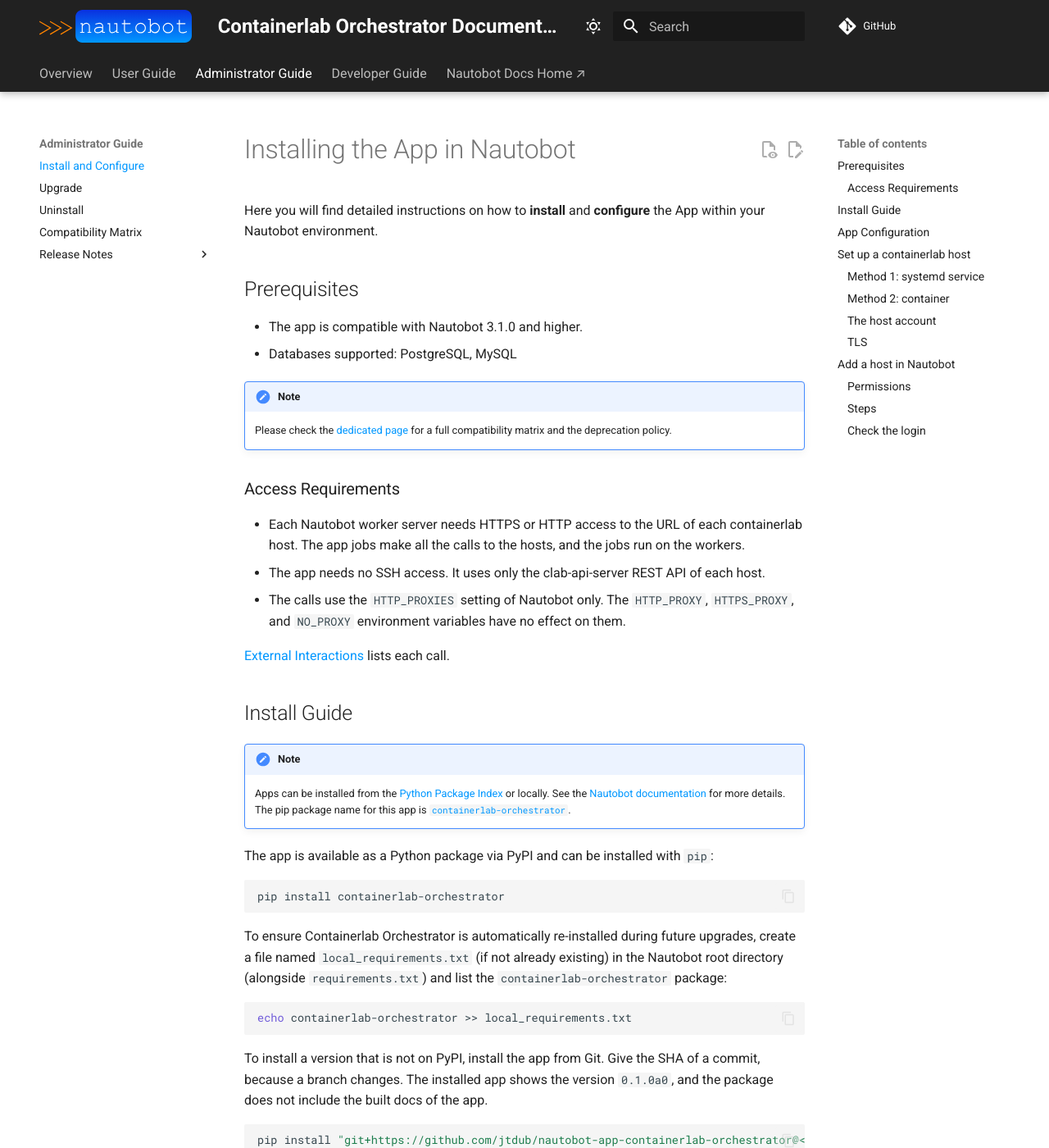
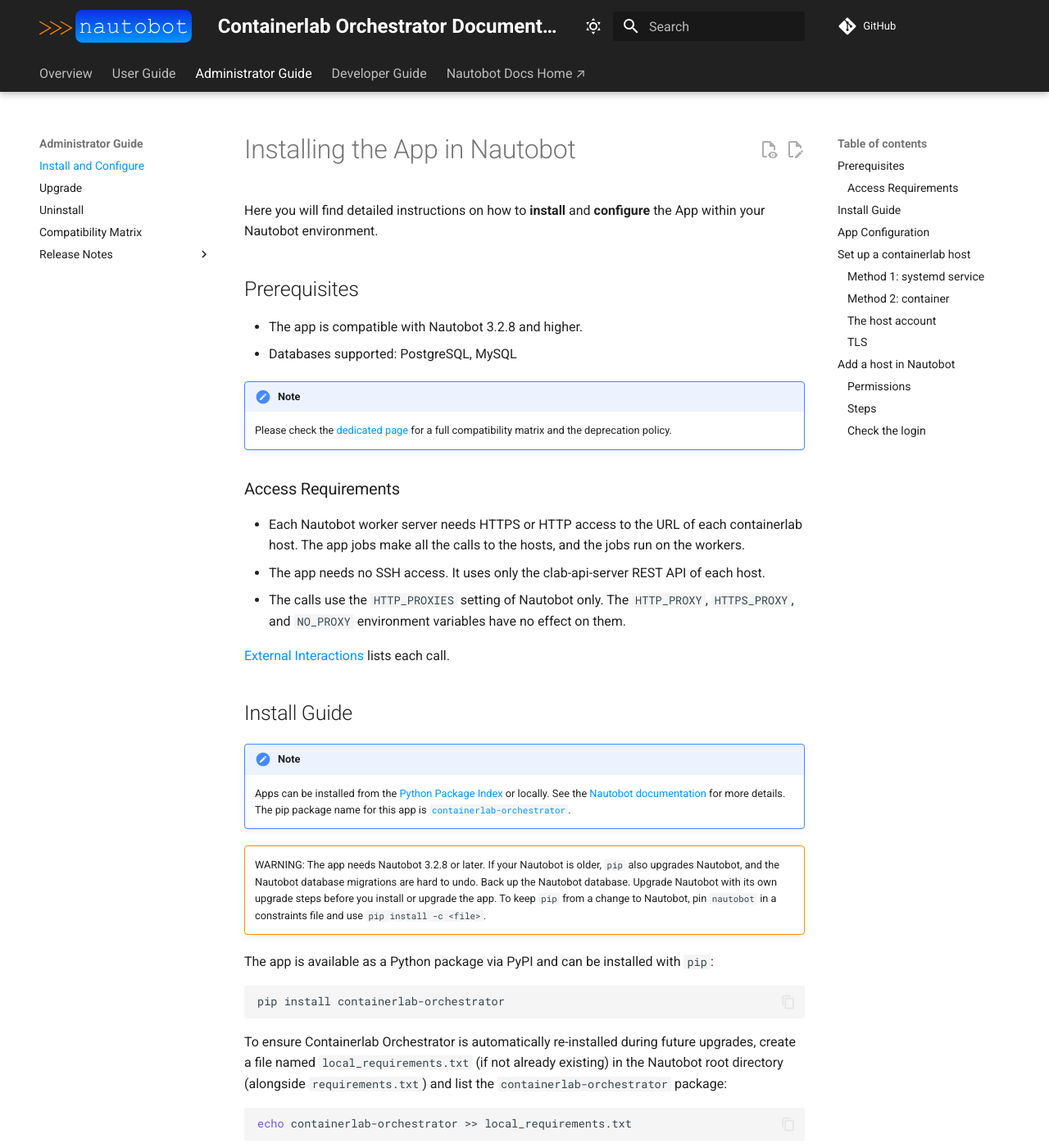
Before and after one commit to jtdub/nautobot-app-containerlab-orchestrator, an MkDocs documentation site: the page built from docs/admin/install.md, in a window 1280 px wide and 1400 px high. Shown: the whole window at 82% size. Built offline with MkDocs 1.6.1 and Material for MkDocs 9.7.7, drawn with Linux system fonts in a browser that asks for light colours; comment, search, counter and statistics services are not loaded.

Commit message:
50: Document the Nautobot 3.2.8 floor and add the fragments (AC-5, AC-10)
The install and upgrade guides warn that pip can also upgrade Nautobot.
They tell the operator to back up and upgrade Nautobot first.

Claude-Session: https://claude.ai/code/session_015Wtbd2AbXxZ9u8rarE86by

```diff
--- a/docs/admin/install.md
+++ b/docs/admin/install.md
@@ -4,7 +4,7 @@ Here you will find detailed instructions on how to **install** and **configure**
 
 ## Prerequisites
 
-- The app is compatible with Nautobot 3.1.0 and higher.
+- The app is compatible with Nautobot 3.2.8 and higher.
 - Databases supported: PostgreSQL, MySQL
 
 !!! note
@@ -24,6 +24,12 @@ Here you will find detailed instructions on how to **install** and **configure**
 
 !!! note
     Apps can be installed from the [Python Package Index](https://pypi.org/) or locally. See the [Nautobot documentation](https://docs.nautobot.com/projects/core/en/stable/user-guide/administration/installation/app-install/) for more details. The pip package name for this app is [`containerlab-orchestrator`](https://pypi.org/project/containerlab-orchestrator/).
+
+!!! warning ""
+    WARNING: The app needs Nautobot 3.2.8 or later. If your Nautobot is older, `pip` also upgrades Nautobot, and
+    the Nautobot database migrations are hard to undo. Back up the Nautobot database. Upgrade Nautobot with its own
+    upgrade steps before you install or upgrade the app. To keep `pip` from a change to Nautobot, pin `nautobot` in
+    a constraints file and use `pip install -c <file>`.
 
 The app is available as a Python package via PyPI and can be installed with `pip`:
 
```
Also changed, not shown: docs/admin/compatibility_matrix.md (+1 -1 lines), docs/admin/upgrade.md (+6 -0 lines), docs/dev/dev_environment.md (+6 -6 lines), 2 other files.
